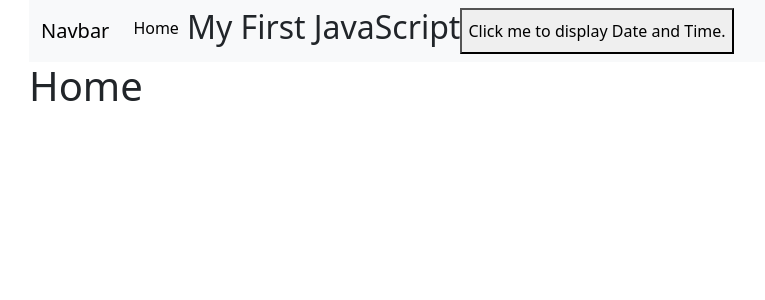
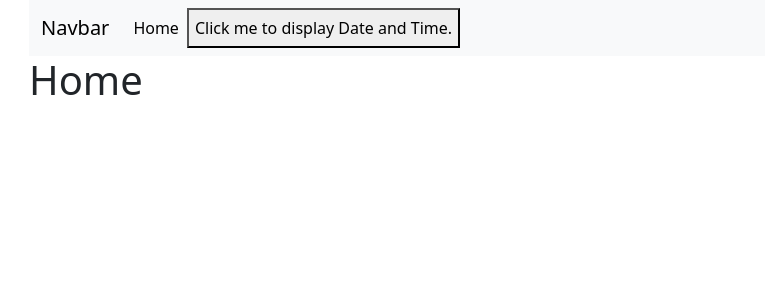
Before and after one commit to glstephens17/hw2, a PHP site: page / in a window 1280 px wide. Shown: the top 300 px of the page, without its empty margins (53-818 px from the left). Run offline with PHP 8.4, Linux system fonts and the light colour scheme.

Commit message:
Update view-header.php

```diff
--- a/view-header.php
+++ b/view-header.php
@@ -23,8 +23,6 @@
 <html>
 <body>
 
-<h2>My First JavaScript</h2>
-
 <button type="button"
 onclick="document.getElementById('demo').innerHTML = Date()">
 Click me to display Date and Time.</button>
```
